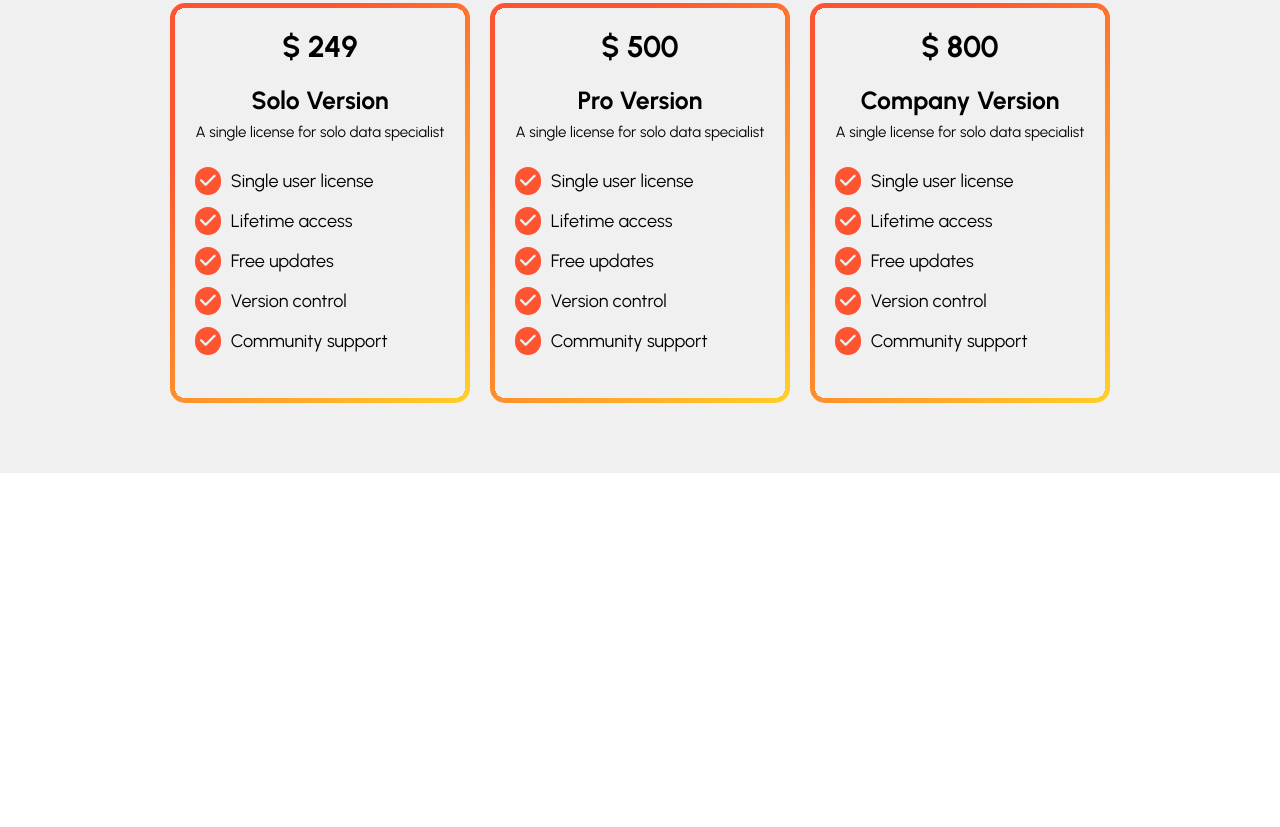
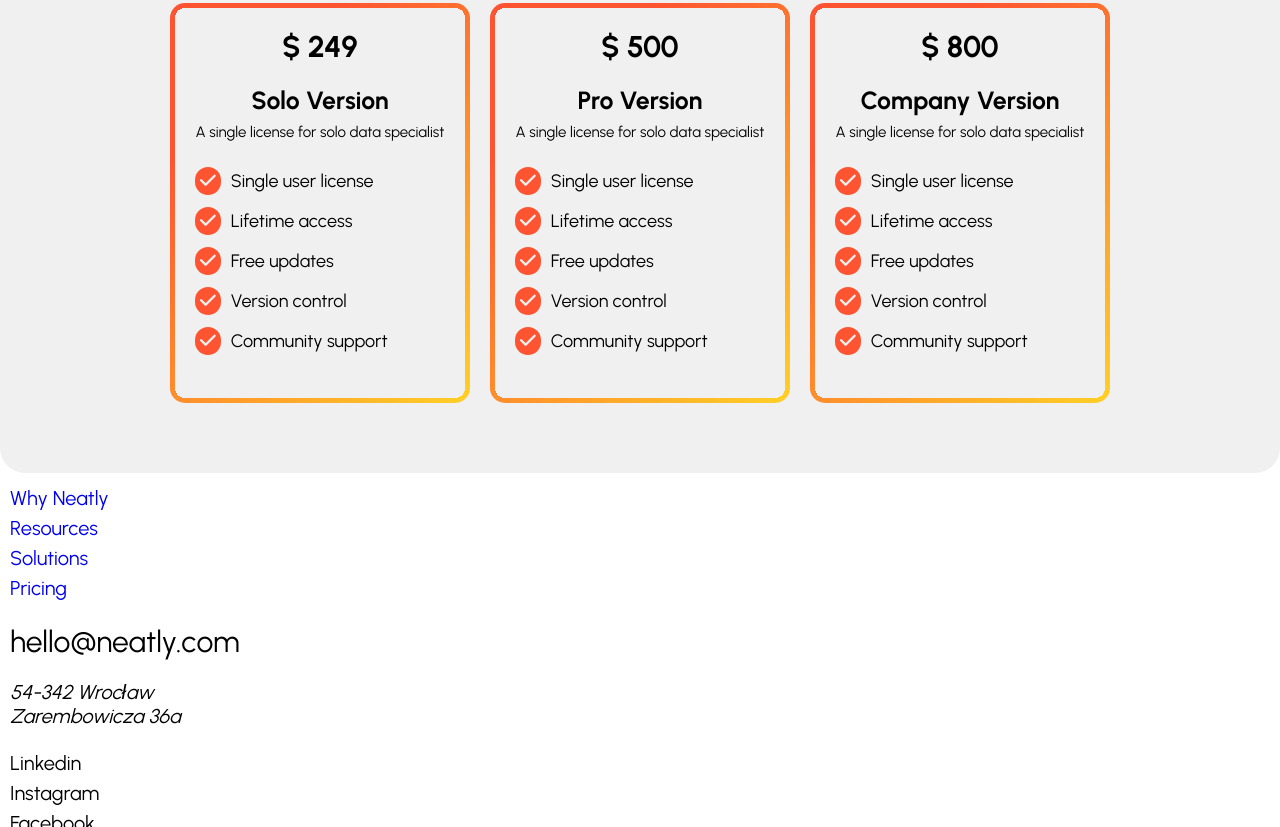
Before and after one commit to HubertWojnowski/Neatly, a plain HTML site: page NEATLY/index.html in a window 1280 px wide. Shown: the part 1973-2800 px from the top of the page. Before the commit the page ends 2446 px from the top, so only its background shows below. Drawn offline with Linux system fonts and the light colour scheme.

Commit message:
Working on mobile view footer

```diff
--- a/NEATLY/index.html
+++ b/NEATLY/index.html
@@ -69,10 +69,6 @@
                     href
                     class="nav_bar_list_item"
                 ><a href="#pricing">Pricing</a></li>
-                <li
-                    href
-                    class="nav_bar_list_item"
-                ><a href="#settings">About</a></li>
             </ul>
             <button class="nav_bar_btn scale-up-center">Start for free</button>
         </div>
@@ -221,6 +217,47 @@
         </div>
     </section>
 
+    <footer
+        id="footer"
+        class="footer"
+    >
+        <div class="up_footer">
+            <div class="footer_list">
+                <ul>
+                    <li
+                        href
+                        class="nav_bar_list_item"
+                    ><a href="#advantages">Why Neatly</a></li>
+                    <li
+                        href
+                        class="nav_bar_list_item"
+                    ><a href="#resources">Resources</a></li>
+                    <li
+                        href
+                        class="nav_bar_list_item"
+                    ><a href="#solutions">Solutions</a></li>
+                    <li
+                        href
+                        class="nav_bar_list_item"
+                    ><a href="#pricing">Pricing</a></li>
+                </ul>
+            </div>
+            <div class="up_footer_mail">
+                <p>hello@neatly.com</p>
+            </div>
+        </div>
+        <div class="down_footer">
+            <address>
+                54-342 Wrocław <br>
+                Zarembowicza 36a
+            </address>
+            <div class="socials">
+                <p>Linkedin</p>
+                <p>Instagram</p>
+                <p>Facebook</p>
+            </div>
+        </div>
+    </footer>
 
     <script src="./JS/script.js"></script>
 </body>
--- a/NEATLY/sass/main.scss
+++ b/NEATLY/sass/main.scss
@@ -248,6 +248,9 @@
   display: flex;
   flex-direction: column;
   align-items: center;
+  border-bottom-left-radius: 25px;
+  border-bottom-right-radius: 25px;
+
 
   .pricing_plans {
     padding-bottom: 50px;
@@ -312,6 +315,37 @@
   }
 
 }
+
+.footer {
+display: flex;
+flex-direction: column;
+padding: 10px;
+background-color: white;
+font-size: 2rem;
+
+.up_footer {
+  padding-bottom: 20px;
+
+  .footer_list {
+    line-height: 30px;
+  }
+
+  .up_footer_mail {
+    padding-top: 20px;
+    font-size: 3rem;
+  }
+}
+
+.down_footer {
+  padding-bottom: 20px;
+
+  .socials {
+    padding-top: 20px;
+    line-height: 30px;
+  }
+}
+}
+
 
 
 
```
Also changed, not shown: css/main.css, 1 other file.
